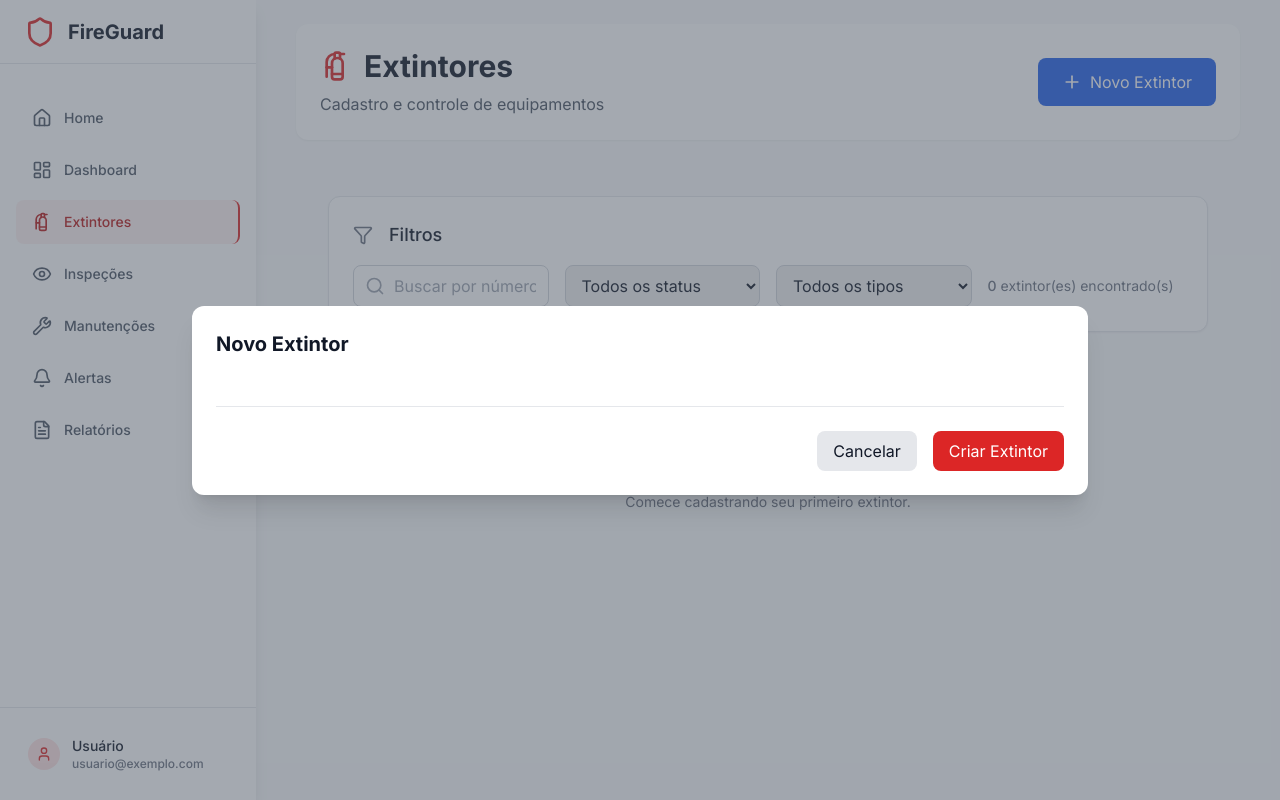
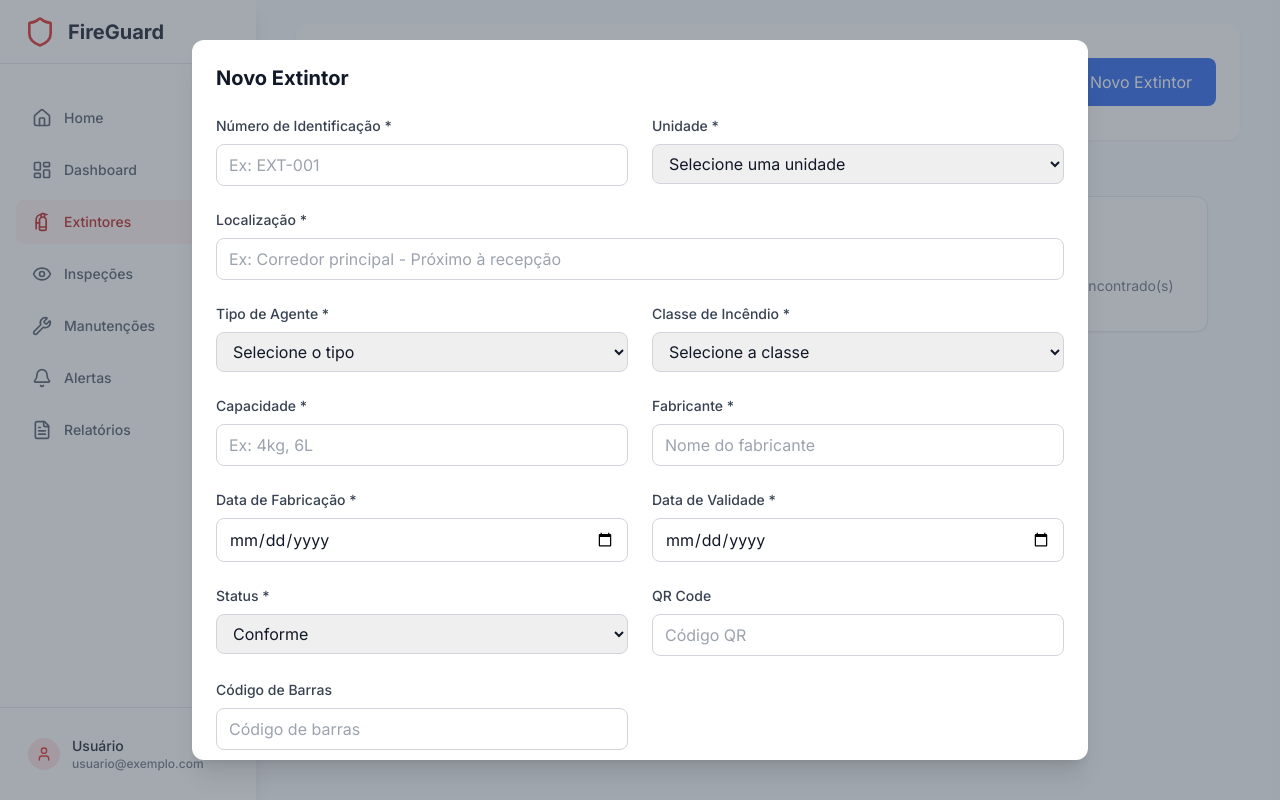
Before and after one commit to Alisonjs0/fire_guard, a Next.js app: page /extintores in a window 1280 px wide. Both pictures are taken after a click on the button "Novo Extintor". Built offline with nearby package versions, Linux system fonts and the light colour scheme.

Commit message:
criação do forms de extintor

```diff
--- a/src/app/extintores/page.tsx
+++ b/src/app/extintores/page.tsx
@@ -354,21 +354,220 @@ const ExtintoresPage: React.FC = () => {
                 </h3>
                 <form onSubmit={handleSubmit} className="space-y-6">
                   <div className="grid grid-cols-1 md:grid-cols-2 gap-6">
-                    {/* ...form fields unchanged... */}
+                    <div>
+                      <label className="block text-sm font-medium text-gray-700 mb-2">
+                        Número de Identificação *
+                      </label>
+                      <input
+                        name="numeroIdentificacao"
+                        type="text"
+                        defaultValue={editingExtintor?.numeroIdentificacao || ''}
+                        required
+                        className="input-field"
+                        placeholder="Ex: EXT-001"
+                      />
+                    </div>
+
+                    <div>
+                      <label className="block text-sm font-medium text-gray-700 mb-2">
+                        Unidade *
+                      </label>
+                      <select
+                        name="unidadeId"
+                        defaultValue={editingExtintor?.unidadeId || ''}
+                        required
+                        className="input-field"
+                      >
+                        <option value="">Selecione uma unidade</option>
+                        {unidades.map(unidade => (
+                          <option key={unidade._id} value={unidade._id}>
+                            {unidade.nome}
+                          </option>
+                        ))}
+                      </select>
+                    </div>
+
+                    <div className="md:col-span-2">
+                      <label className="block text-sm font-medium text-gray-700 mb-2">
+                        Localização *
+                      </label>
+                      <input
+                        name="localizacao"
+                        type="text"
+                        defaultValue={editingExtintor?.localizacao || ''}
+                        required
+                        className="input-field"
+                        placeholder="Ex: Corredor principal - Próximo à recepção"
+                      />
+                    </div>
+
+                    <div>
+                      <label className="block text-sm font-medium text-gray-700 mb-2">
+                        Tipo de Agente *
+                      </label>
+                      <select
+                        name="tipoAgente"
+                        defaultValue={editingExtintor?.tipoAgente || ''}
+                        required
+                        className="input-field"
+                      >
+                        <option value="">Selecione o tipo</option>
+                        <option value="po_abc">Pó ABC</option>
+                        <option value="co2">CO2</option>
+                        <option value="agua">Água</option>
+                        <option value="espuma">Espuma</option>
+                        <option value="po_quimico">Pó Químico</option>
+                      </select>
+                    </div>
+
+                    <div>
+                      <label className="block text-sm font-medium text-gray-700 mb-2">
+                        Classe de Incêndio *
+                      </label>
+                      <select
+                        name="classeIncendio"
+                        defaultValue={editingExtintor?.classeIncendio || ''}
+                        required
+                        className="input-field"
+                      >
+                        <option value="">Selecione a classe</option>
+                        <option value="A">Classe A</option>
+                        <option value="B">Classe B</option>
+                        <option value="C">Classe C</option>
+                        <option value="AB">Classe AB</option>
+                        <option value="BC">Classe BC</option>
+                        <option value="ABC">Classe ABC</option>
+                      </select>
+                    </div>
+
+                    <div>
+                      <label className="block text-sm font-medium text-gray-700 mb-2">
+                        Capacidade *
+                      </label>
+                      <input
+                        name="capacidade"
+                        type="text"
+                        defaultValue={editingExtintor?.capacidade || ''}
+                        required
+                        className="input-field"
+                        placeholder="Ex: 4kg, 6L"
+                      />
+                    </div>
+
+                    <div>
+                      <label className="block text-sm font-medium text-gray-700 mb-2">
+                        Fabricante *
+                      </label>
+                      <input
+                        name="fabricante"
+                        type="text"
+                        defaultValue={editingExtintor?.fabricante || ''}
+                        required
+                        className="input-field"
+                        placeholder="Nome do fabricante"
+                      />
+                    </div>
+
+                    <div>
+                      <label className="block text-sm font-medium text-gray-700 mb-2">
+                        Data de Fabricação *
+                      </label>
+                      <input
+                        name="dataFabricacao"
+                        type="date"
+                        defaultValue={editingExtintor?.dataFabricacao ?
+                          new Date(editingExtintor.dataFabricacao).toISOString().split('T')[0] : ''
+                        }
+                        required
+                        className="input-field"
+                      />
+                    </div>
+
+                    <div>
+                      <label className="block text-sm font-medium text-gray-700 mb-2">
+                        Data de Validade *
+                      </label>
+                      <input
+                        name="dataValidade"
+                        type="date"
+                        defaultValue={editingExtintor?.dataValidade ?
+                          new Date(editingExtintor.dataValidade).toISOString().split('T')[0] : ''
+                        }
+                        required
+                        className="input-field"
+                      />
+                    </div>
+
+                    <div>
+                      <label className="block text-sm font-medium text-gray-700 mb-2">
+                        Status *
+                      </label>
+                      <select
+                        name="status"
+                        defaultValue={editingExtintor?.status || 'conforme'}
+                        required
+                        className="input-field"
+                      >
+                        <option value="conforme">Conforme</option>
+                        <option value="nao_conforme">Não Conforme</option>
+                        <option value="vencido">Vencido</option>
+                        <option value="manutencao">Em Manutenção</option>
+                      </select>
+                    </div>
+
+                    <div>
+                      <label className="block text-sm font-medium text-gray-700 mb-2">
+                        QR Code
+                      </label>
+                      <input
+                        name="qrCode"
+                        type="text"
+                        defaultValue={editingExtintor?.qrCode || ''}
+                        className="input-field"
+                        placeholder="Código QR"
+                      />
+                    </div>
+
+                    <div>
+                      <label className="block text-sm font-medium text-gray-700 mb-2">
+                        Código de Barras
+                      </label>
+                      <input
+                        name="codigoBarras"
+                        type="text"
+                        defaultValue={editingExtintor?.codigoBarras || ''}
+                        className="input-field"
+                        placeholder="Código de barras"
+                      />
+                    </div>
+
+                    <div className="md:col-span-2">
+                      <label className="block text-sm font-medium text-gray-700 mb-2">
+                        Observações
+                      </label>
+                      <textarea
+                        name="observacoes"
+                        rows={3}
+                        defaultValue={editingExtintor?.observacoes || ''}
+                        className="input-field"
+                        placeholder="Observações gerais sobre o extintor..."
+                      />
+                    </div>
                   </div>
+
                   <div className="flex justify-end space-x-4 pt-6 border-t border-gray-200">
                     <button
                       type="button"
-                      onClick={() => {
-                        setShowForm(false);
-                        setEditingExtintor(null);
-                      }}
+                      onClick={() => { setShowForm(false); setEditingExtintor(null) }}
                       className="btn-secondary"
                     >
                       Cancelar
                     </button>
-                    <button type="submit" className="btn-primary">
-                      {editingExtintor ? "Atualizar" : "Criar"} Extintor
+                    <button
+                      type="submit"
+                      className="btn-primary"
+                    >
+                      {editingExtintor ? 'Atualizar' : 'Criar'} Extintor
                     </button>
                   </div>
                 </form>
```
